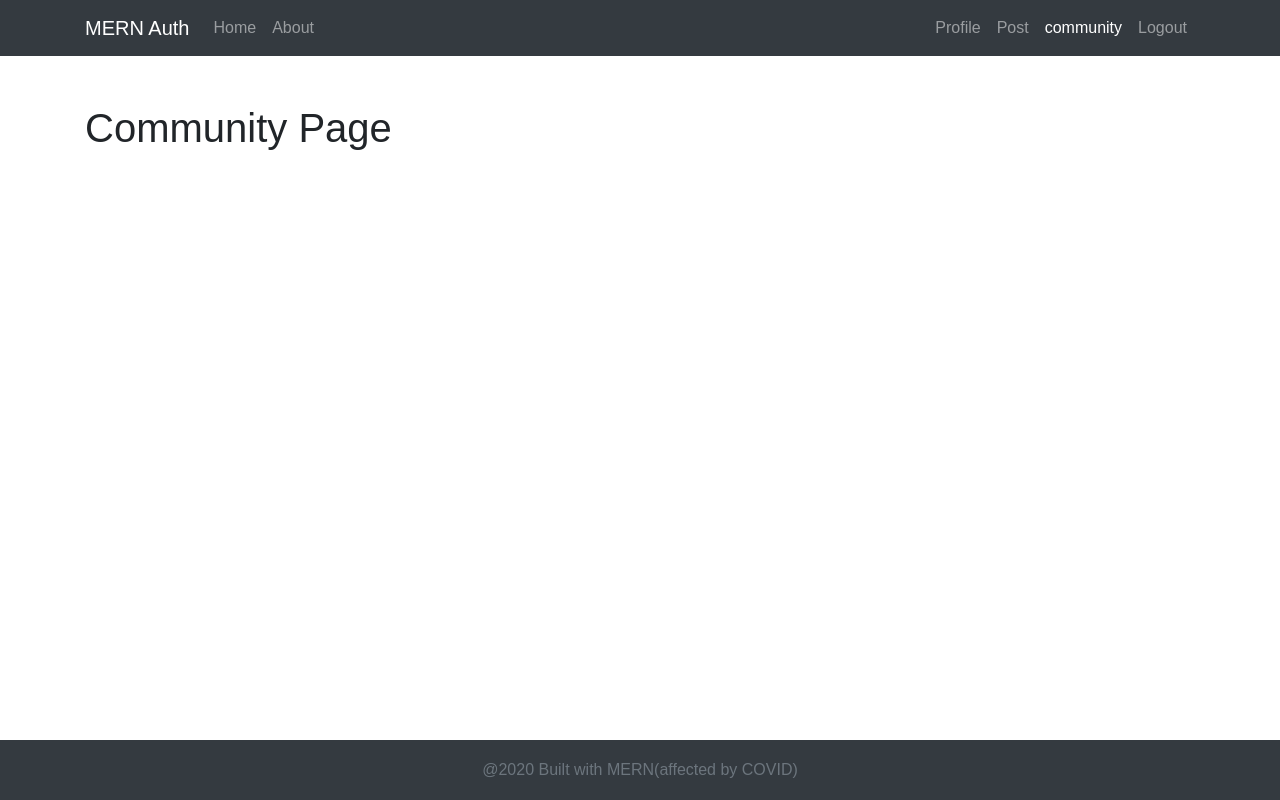
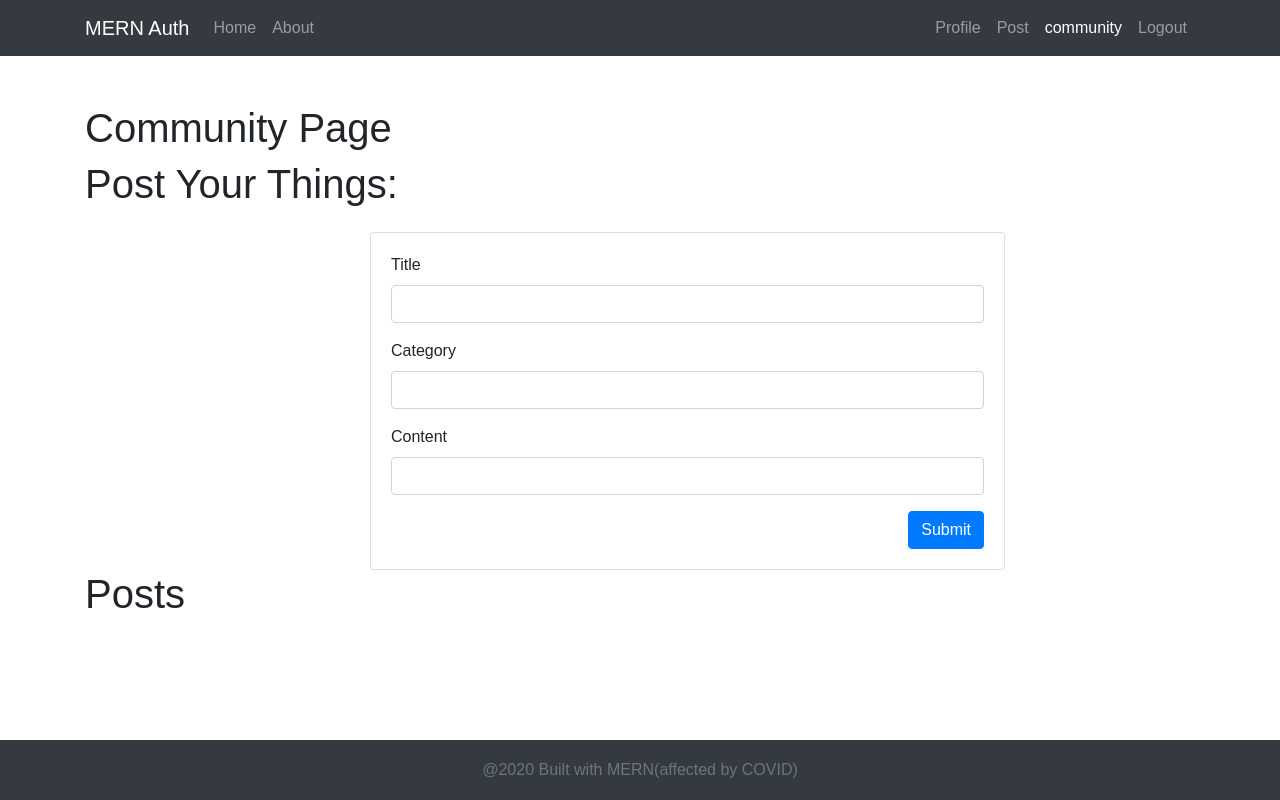
Before and after one commit to chamon562/voices_client, a React (Create React App) app in the folder frontend/: page /community in a window 1280 px wide. Built offline with nearby package versions, Linux system fonts and the light colour scheme; sample sign-in values are in the browser's storage; the HTML template or start-up script is replaced by a standard one.

Commit message:
configure post.js

```diff
--- a/frontend/src/App.js
+++ b/frontend/src/App.js
@@ -9,7 +9,6 @@ import Profile from './components/Profile';
 import Welcome from './components/Welcome';
 import About from './components/About';
 import Community from './components/Community'
-import Post from './components/Post'
 import Footer from './components/Footer';
 import './App.css';
 // user needs to be logged in to see this route
@@ -61,7 +60,6 @@ function App() {
           />
           <Route path="/about" component={ About } />
           <PrivateRoute path="/profile" component={ Profile } user={currentUser} nowCurrentUser={nowCurrentUser} />
-          <PrivateRoute path="/post" component={ Post } user={currentUser} />
           <PrivateRoute path="/community" component={ Community } user={currentUser} />
           <Route exact path="/" component={ Welcome } />
         </Switch>
--- a/frontend/src/components/Community.js
+++ b/frontend/src/components/Community.js
@@ -1,9 +1,17 @@
 import React from 'react'
+import PostForm from '../components/PostForm'
 
-const Community = () =>{
+
+const Community = (props) =>{
     return(
         <div>
             <h1>Community Page</h1>
+            <div>
+                <PostForm user={props.user}/>
+            </div>
+            <div>
+                <h1>Posts</h1>
+            </div>
         </div>
     )
 }
--- a/frontend/src/components/Post.js
+++ b/frontend/src/components/PostForm.js
@@ -1,8 +1,9 @@
 import React, { useState } from 'react';
 import axios from 'axios';
-import { Redirect } from 'react-router-dom';
 const REACT_APP_SERVER_URL = process.env.REACT_APP_SERVER_URL;
-const Post = (props) =>{
+
+
+const PostForm = (props) =>{
     const userData = props.user
     let [title, setTitle] = useState('')
     let [content, setContent] = useState('')
@@ -21,16 +22,14 @@ const Post = (props) =>{
         const newPost = {title, category, content}
         axios.post(`${REACT_APP_SERVER_URL}/api/posts/newpost`, newPost)
         .then(response => {
-            console.log(response);
+            console.log(response.data);
         })
         .catch(error => console.log(error));
     }
     return(
+
         <div>
             <h1>Post Your Things:</h1>
-            <h2>{props.title}</h2>
-            <h2>{props.category}</h2>
-            <h2>{props.content}</h2>
             <div className="row mt-4">
                 <div className="col-md-7 offset-md-3">
                     <div className="card card-body">
@@ -55,4 +54,4 @@ const Post = (props) =>{
         </div>
     )
 }
-export default Post
+export default PostForm
```
